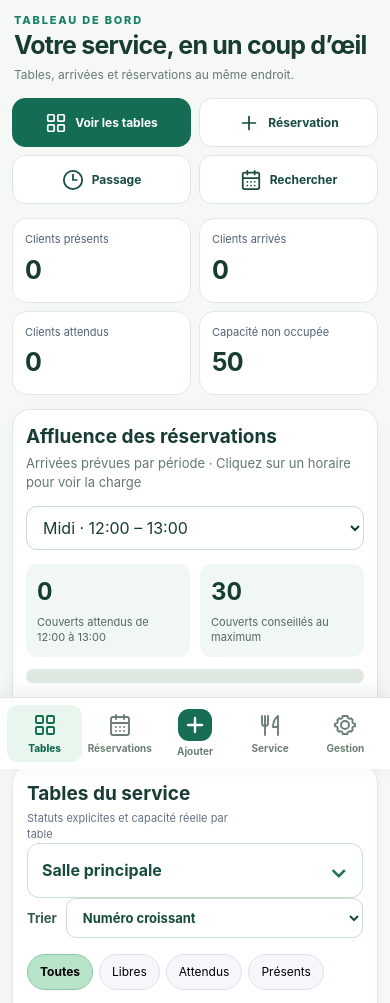
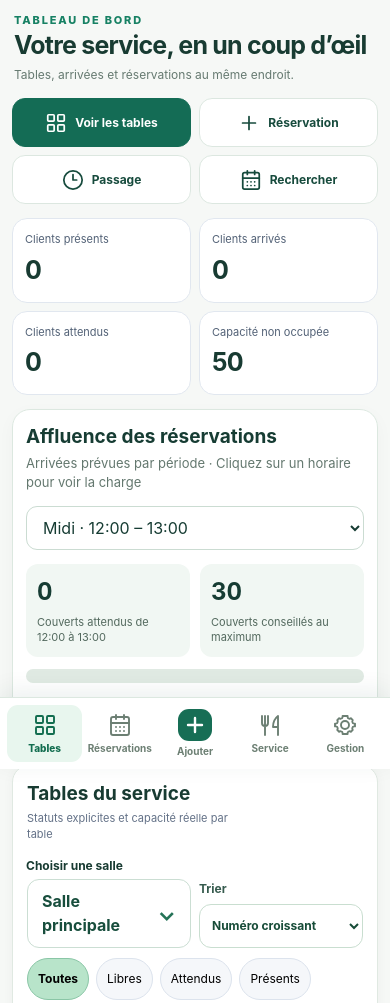
Before and after one commit to DylanL-Dev/RestoManager, a website: page index.html in a window 390 px wide. Shown: the part 75-1078 px from the top of the page. Drawn offline with Linux system fonts and the light colour scheme.

Commit message:
style: responsive two-column room and sort toolbar

```diff
--- a/service-v3.css
+++ b/service-v3.css
@@ -1154,3 +1154,15 @@ html[data-theme="dark"] .quickReleasePanel .quickReleaseInfo .quickReleaseTiming
 html[data-theme="dark"] .quickReleasePanel .quickReleaseInfo .quickReleaseStatusOccupied{background:#145b40!important;color:#e3fff0!important}
 html[data-theme="dark"] .quickReleasePanel .quickReleaseInfo .quickReleaseStatusOverdue{background:#66501f!important;color:#fff0b7!important}
 html[data-theme="light"] .quickReleasePanel .quickReleaseRow{background:#f8fbf9;color:#173e33}
+
+/* Tables toolbar: room + sort aligned beneath heading, before status filters. */
+#tables .panelHead{display:block}
+#tables .tableToolbar{display:grid;grid-template-columns:minmax(0,1fr) minmax(0,1fr);align-items:end;gap:12px;margin:15px 0 10px}
+#tables .tableToolbar .roomFilterLabel,#tables .tableToolbar .tableSortLabel{margin:0;min-width:0;width:100%;display:flex;flex-direction:column;align-items:stretch;gap:6px}
+#tables .tableToolbar .roomFilterLabel select,#tables .tableToolbar .tableSortLabel select{box-sizing:border-box;width:100%;min-width:0;max-width:none;min-height:44px;border-radius:12px;font-size:14px;padding:9px 30px 9px 12px}
+#tables .tableToolbar .roomFilterLabel .srOnlyRoom{position:static;width:auto;height:auto;clip:auto;clip-path:none;overflow:visible;white-space:normal;color:inherit;font-size:12px;font-weight:700}
+#tables .tableToolbar .tableSortLabel span{font-size:12px;font-weight:700}
+#tables #filters.tableFiltersToolbar{margin:4px 0 12px;padding:0;gap:7px}
+#tables #filters.tableFiltersToolbar>button{padding:9px 13px;min-height:42px}
+@media(max-width:390px){#tables .tableToolbar{gap:8px}#tables .tableToolbar .roomFilterLabel select,#tables .tableToolbar .tableSortLabel select{font-size:12px;padding-left:8px}#tables #filters.tableFiltersToolbar>button{padding:8px 10px;font-size:12px}}
+html[data-theme="dark"] #tables .tableToolbar .roomFilterLabel .srOnlyRoom,html[data-theme="dark"] #tables .tableToolbar .tableSortLabel span{color:#cde4d5}
```
